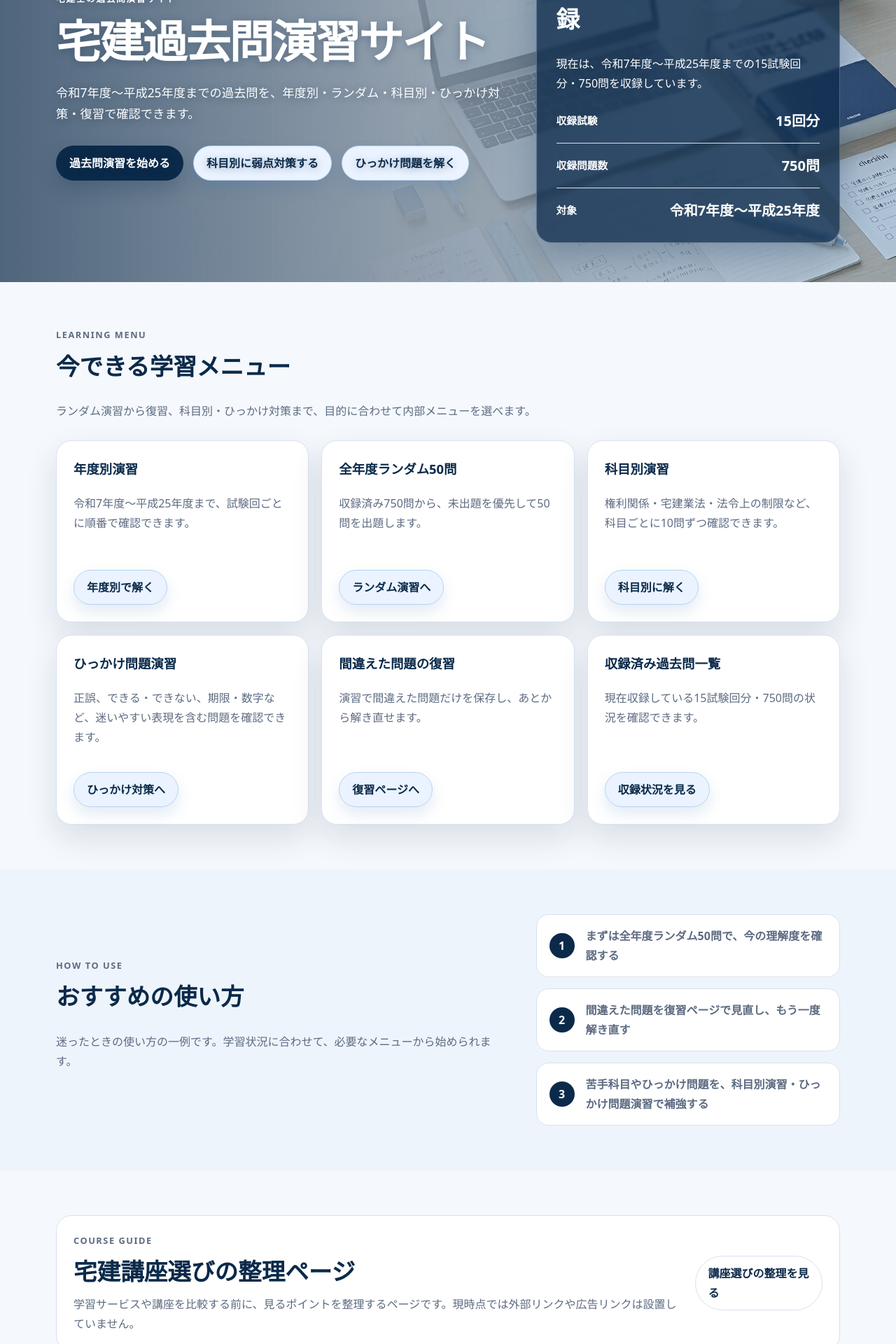
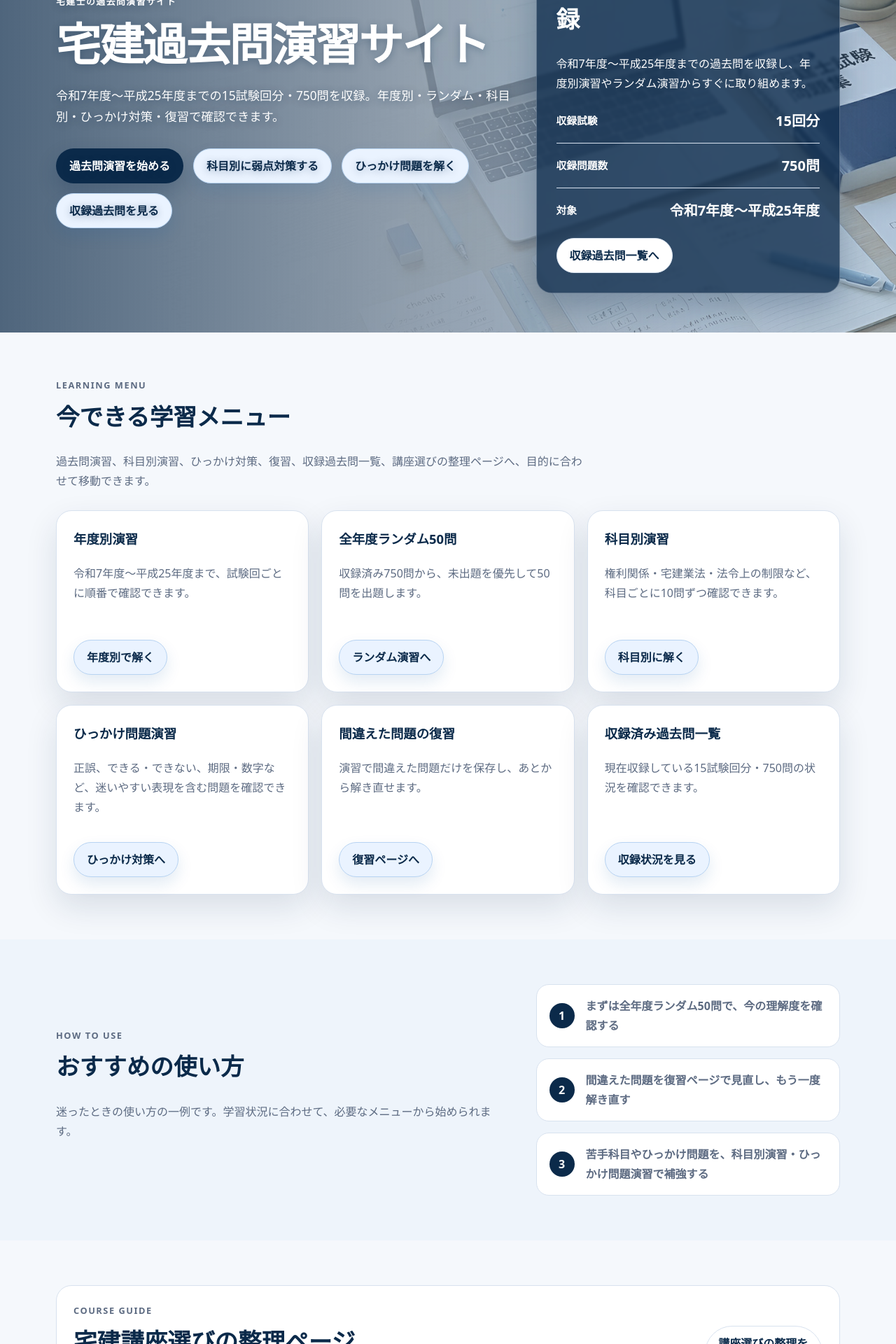
Before and after one commit to kenichis1971-cloud/takken-gakushu-site, a Next.js app: page / in a window 1280 px wide. Shown: the part 260-2180 px from the top of the page at 70% size. Built offline with nearby package versions, Linux system fonts and the light colour scheme.

Commit message:
Polish top page learning links

```diff
--- a/app/globals.css
+++ b/app/globals.css
@@ -580,6 +580,10 @@ h3 {
 }
 
 .stats-list {
+  margin-top: 22px;
+}
+
+.hero-panel-link {
   margin-top: 22px;
 }
 
--- a/app/layout.tsx
+++ b/app/layout.tsx
@@ -66,7 +66,7 @@ export default function RootLayout({ children }: Readonly<{ children: React.Reac
         <main>{children}</main>
         <footer className="site-footer">
           <div className="container footer-inner">
-            <p>宅建士試験の学習を、少しずつ続けるための準備サイトです。</p>
+            <p>宅建士試験の学習を、少しずつ続けるための学習サイトです。</p>
             <nav aria-label="補助ページ">
               {footerItems.map((item) => (
                 <Link key={item.href} href={item.href}>
--- a/app/page.tsx
+++ b/app/page.tsx
@@ -4,6 +4,7 @@ const primaryCtas = [
   { href: "/practice", label: "過去問演習を始める", variant: "button-primary" },
   { href: "/weakness", label: "科目別に弱点対策する", variant: "button-secondary" },
   { href: "/traps", label: "ひっかけ問題を解く", variant: "button-secondary" },
+  { href: "/past", label: "収録過去問を見る", variant: "button-secondary" },
 ];
 
 const learningMenus = [
@@ -66,7 +67,7 @@ export default function Home() {
             <p className="eyebrow">宅建士の過去問演習サイト</p>
             <h1>宅建過去問演習サイト</h1>
             <p className="hero-text">
-              令和7年度〜平成25年度までの過去問を、年度別・ランダム・科目別・ひっかけ対策・復習で確認できます。
+              令和7年度〜平成25年度までの15試験回分・750問を収録。年度別・ランダム・科目別・ひっかけ対策・復習で確認できます。
             </p>
             <div className="hero-actions" aria-label="主要な学習メニュー">
               {primaryCtas.map((cta) => (
@@ -80,7 +81,7 @@ export default function Home() {
             <span className="status-badge">収録状況</span>
             <h2>15試験回分・750問を収録</h2>
             <p>
-              現在は、令和7年度〜平成25年度までの15試験回分・750問を収録しています。
+              令和7年度〜平成25年度までの過去問を収録し、年度別演習やランダム演習からすぐに取り組めます。
             </p>
             <dl className="stats-list">
               {collectionStats.map((stat) => (
@@ -90,6 +91,9 @@ export default function Home() {
                 </div>
               ))}
             </dl>
+            <Link className="button button-secondary hero-panel-link" href="/past">
+              収録過去問一覧へ
+            </Link>
           </div>
         </div>
       </section>
@@ -100,7 +104,7 @@ export default function Home() {
             <p className="eyebrow">Learning menu</p>
             <h2>今できる学習メニュー</h2>
             <p>
-              ランダム演習から復習、科目別・ひっかけ対策まで、目的に合わせて内部メニューを選べます。
+              過去問演習、科目別演習、ひっかけ対策、復習、収録過去問一覧、講座選びの整理ページへ、目的に合わせて移動できます。
             </p>
           </div>
           <div className="card-grid cards-3">
@@ -142,7 +146,7 @@ export default function Home() {
             <p className="eyebrow">Course guide</p>
             <h2>宅建講座選びの整理ページ</h2>
             <p>
-              学習サービスや講座を比較する前に、見るポイントを整理するページです。現時点では外部リンクや広告リンクは設置していません。
+              学習サービスや講座を比較する前に、見るポイントを整理するページです。外部リンクや広告リンクは設置せず、比較前の確認事項をまとめています。
             </p>
           </div>
           <Link className="button button-secondary" href="/courses">
--- a/app/past/page.tsx
+++ b/app/past/page.tsx
@@ -10,7 +10,7 @@ export const metadata: Metadata = {
 };
 
 const currentStatusText =
-  "現在、令和7年度から平成25年度までの過去問を収録しています。今後は、収録済み過去問の確認しやすさや演習ページへの導線、解説・復習しやすさの改善を中心に調整していく予定です。";
+  "令和7年度から平成25年度までの15試験回分・750問を収録しています。収録済み過去問の確認と、年度別演習・ランダム演習へ進む前の一覧確認に利用できます。";
 
 export default function PastPage() {
   const summaries = getTakkenPastQuestionSummaries();
```
Also changed, not shown: 1 other file (tests, documents, lock files or other folders).
